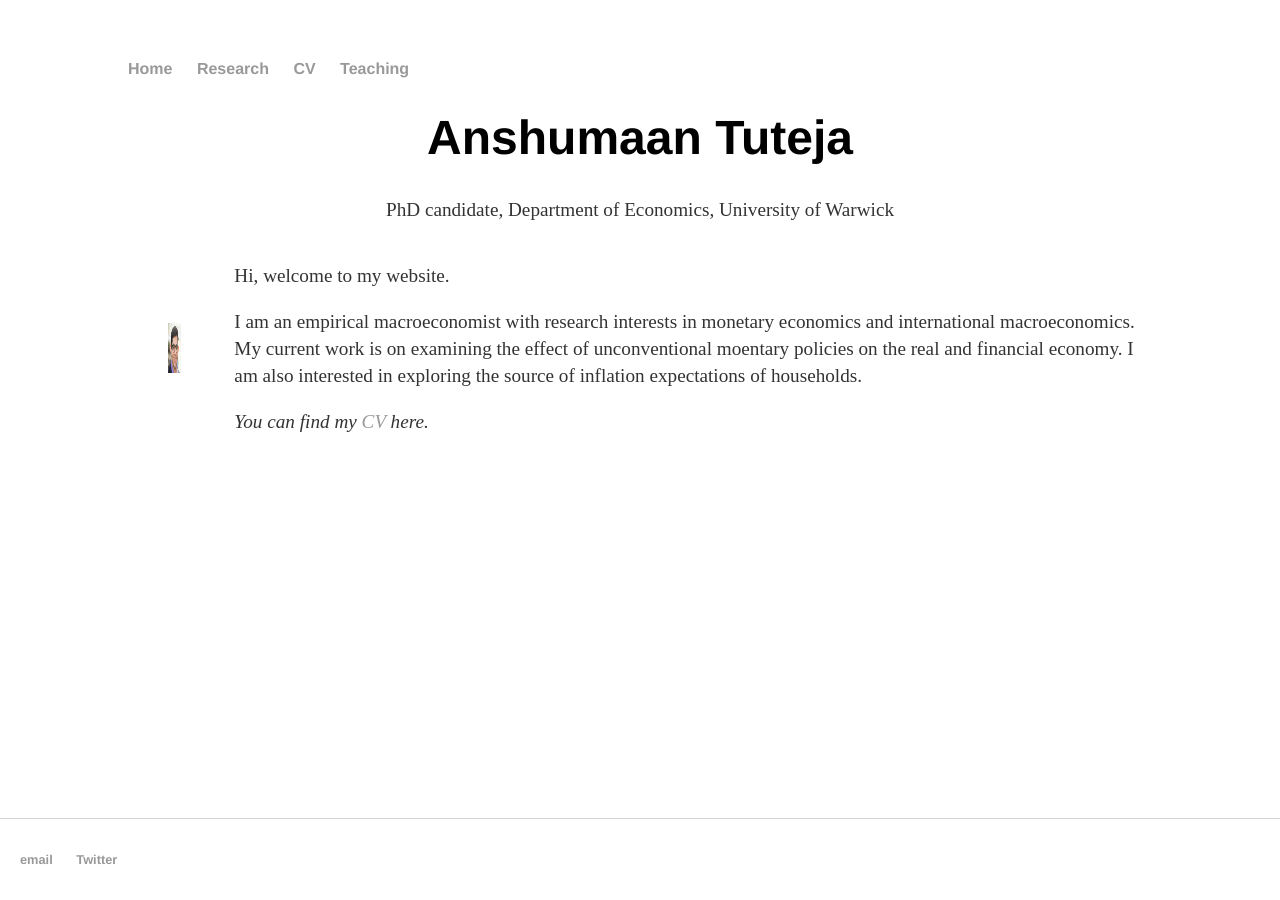
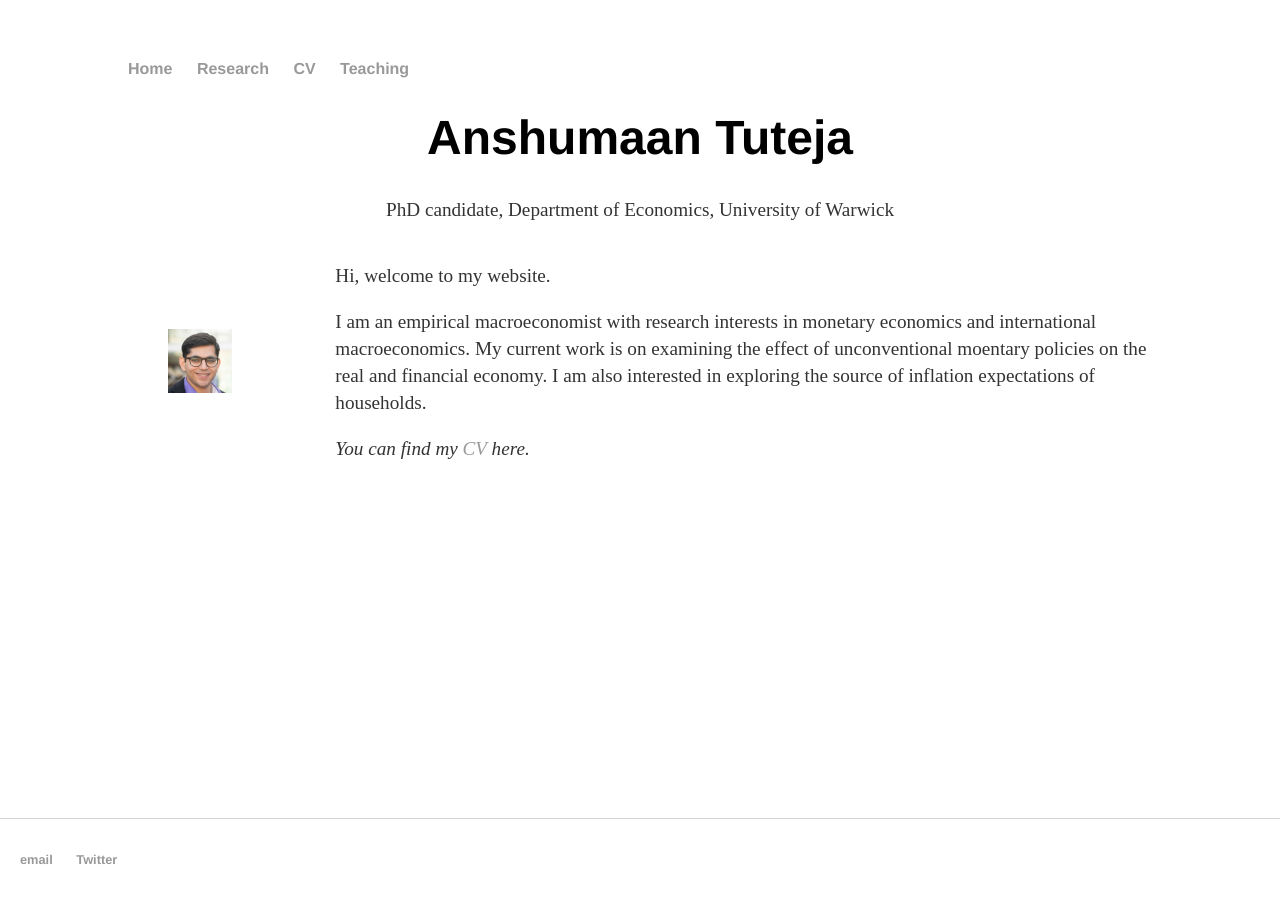
Before and after one commit to anshumaan-tuteja/anshumaan-tuteja.github.io, a Jekyll site: the page built from index.html, in a window 1280 px wide. Built offline with Jekyll 4.4.1, drawn with Linux system fonts in a browser that asks for light colours.

Commit message:
Update default.html

```diff
--- a/_layouts/default.html
+++ b/_layouts/default.html
@@ -25,7 +25,7 @@
 			<div class="homepageContent">
 
 			<figure>
-				<img src="assets/img/Anshumaan photo.jpg" alt="AT" style="width:50px;height:50px;" >
+				<img src="assets/img/Anshumaan photo.jpg" alt="AT" />
 			</figure>
 
 
```
